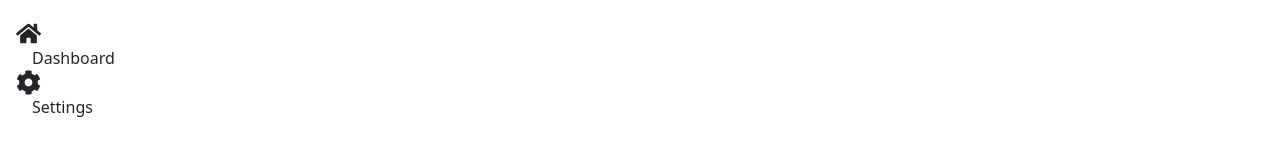
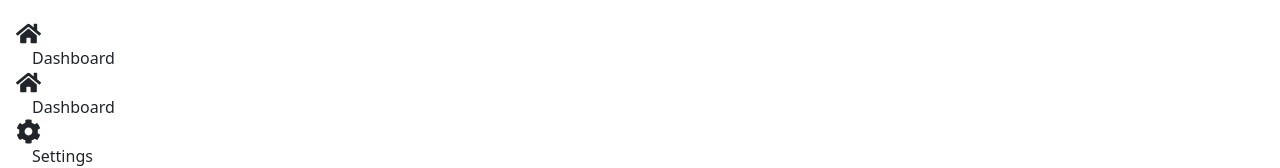
Before and after one commit to patriki28/smartbin-web, a React (Vite) app: page /home in a window 1280 px wide. Shown: the part 1335-1503 px from the top of the page. Built offline with nearby package versions, Linux system fonts and the light colour scheme; no server answers.

Commit message:
test: try to add page that were removed earlier

```diff
--- a/src/routes/mainRoutes.jsx
+++ b/src/routes/mainRoutes.jsx
@@ -31,6 +31,14 @@ export const mainRoutes = [
         ),
       },
       {
+        path: "reportsAnalytics",
+        element: (
+          <ProtectedRoutes>
+            <DashboardPage />
+          </ProtectedRoutes>
+        ),
+      },
+      {
         path: "accountSettings",
         element: (
           <ProtectedRoutes>
--- a/src/routes/sidebarRoutes.jsx
+++ b/src/routes/sidebarRoutes.jsx
@@ -7,8 +7,13 @@ export const sidebarRoutes = [
     label: "Dashboard",
   },
   {
+    path: "/home/reportsAnalytics",
+    icon: <FaHome size={25}/>,
+    label: "Dashboard",
+  },
+  {
     path: "/home/accountSettings",
     icon: <FaCog size={25}/>,
     label: "Settings",
   },
-];
+]
```
